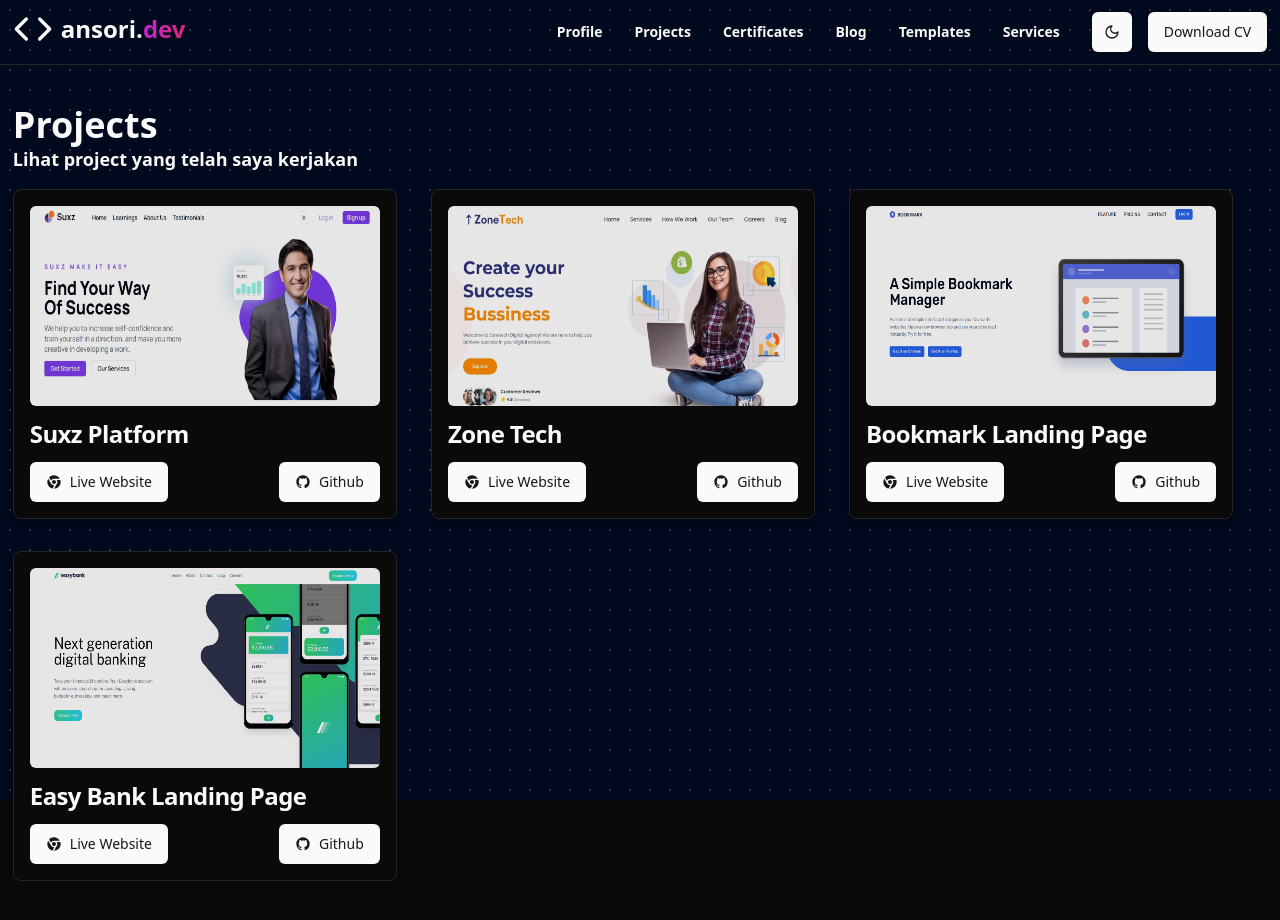
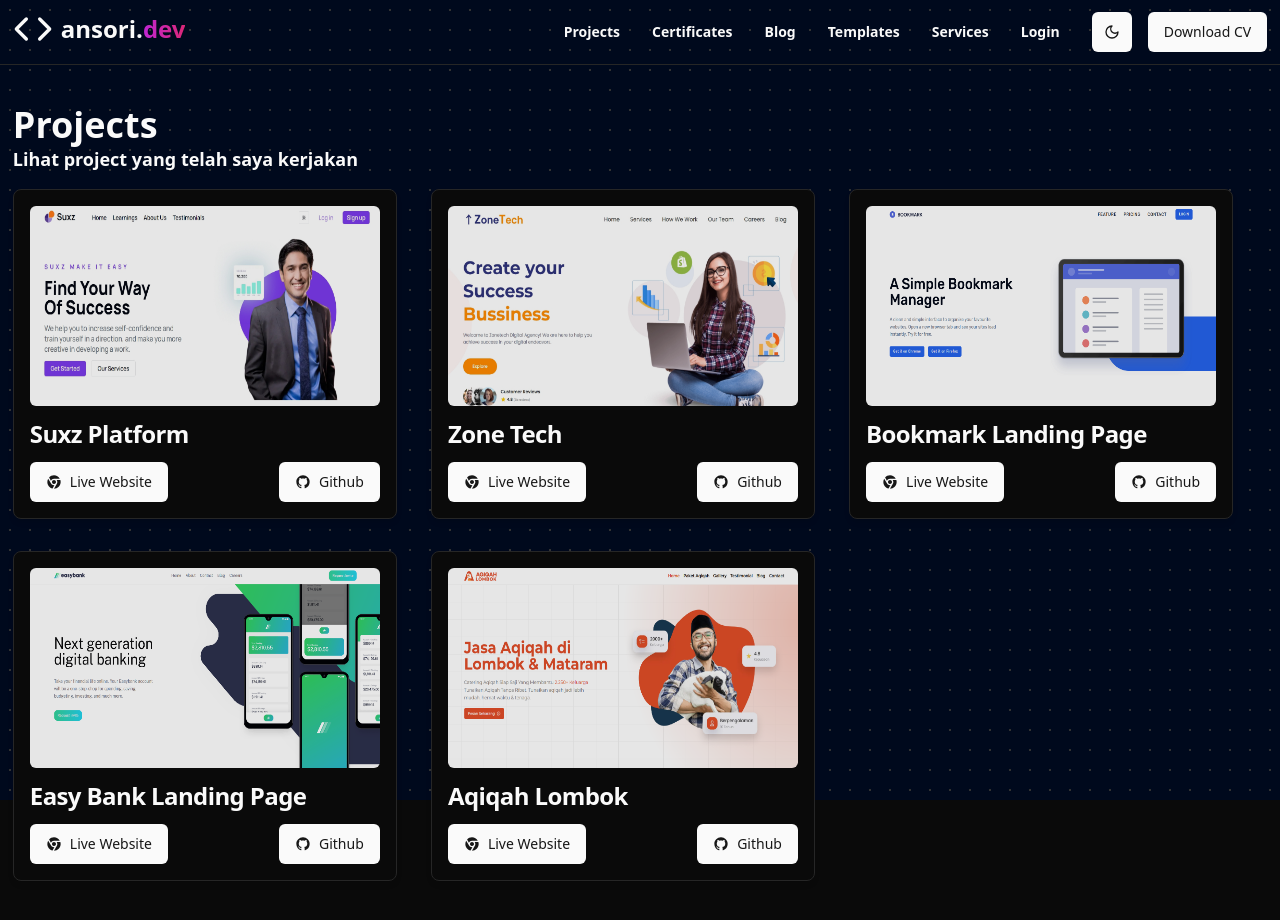
Before and after one commit to fitronansori/next-ansoridev, a Next.js app: page /projects in a window 1280 px wide. Built offline with nearby package versions, Linux system fonts and the light colour scheme.

Commit message:
refactor: remove unused nav link

```diff
--- a/src/constants/data.ts
+++ b/src/constants/data.ts
@@ -1,10 +1,6 @@
 import { IconType } from "react-icons";
 
 export const navLinks = [
-  {
-    name: "Profile",
-    href: "/profile",
-  },
   {
     name: "Projects",
     href: "/projects",
@@ -31,18 +27,18 @@
   },
 ];
 
+import { DiPhp } from "react-icons/di";
+import { FaVuejs } from "react-icons/fa6";
 import {
+  RiCss3Fill,
   RiHtml5Fill,
-  RiCss3Fill,
+  RiJavascriptFill,
+  RiNextjsFill,
+  RiReactjsFill,
   RiTailwindCssFill,
-  RiJavascriptFill,
-  RiReactjsFill,
-  RiNextjsFill,
 } from "react-icons/ri";
-import { DiPhp } from "react-icons/di";
+import { SiNuxtdotjs } from "react-icons/si";
 import { TbBrandLaravel } from "react-icons/tb";
-import { FaVuejs } from "react-icons/fa6";
-import { SiNuxtdotjs } from "react-icons/si";
 
 type TechStackType = {
   name: string;
@@ -93,8 +89,8 @@
 ];
 
 import {
+  RiGithubFill,
   RiInstagramLine,
-  RiGithubFill,
   RiLinkedinBoxFill,
   RiWhatsappFill,
 } from "react-icons/ri";
@@ -157,6 +153,13 @@
     website: "https://easybank-landing-page-xi-bay.vercel.app/",
     image: "/assets/images/p4.png",
   },
+  {
+    id: 5,
+    title: "Aqiqah Lombok",
+    github: "",
+    website: "https://www.aqiqahlombok.online/",
+    image: "/assets/images/p5.png",
+  },
 ];
 
 export const certificatesData = [
```
